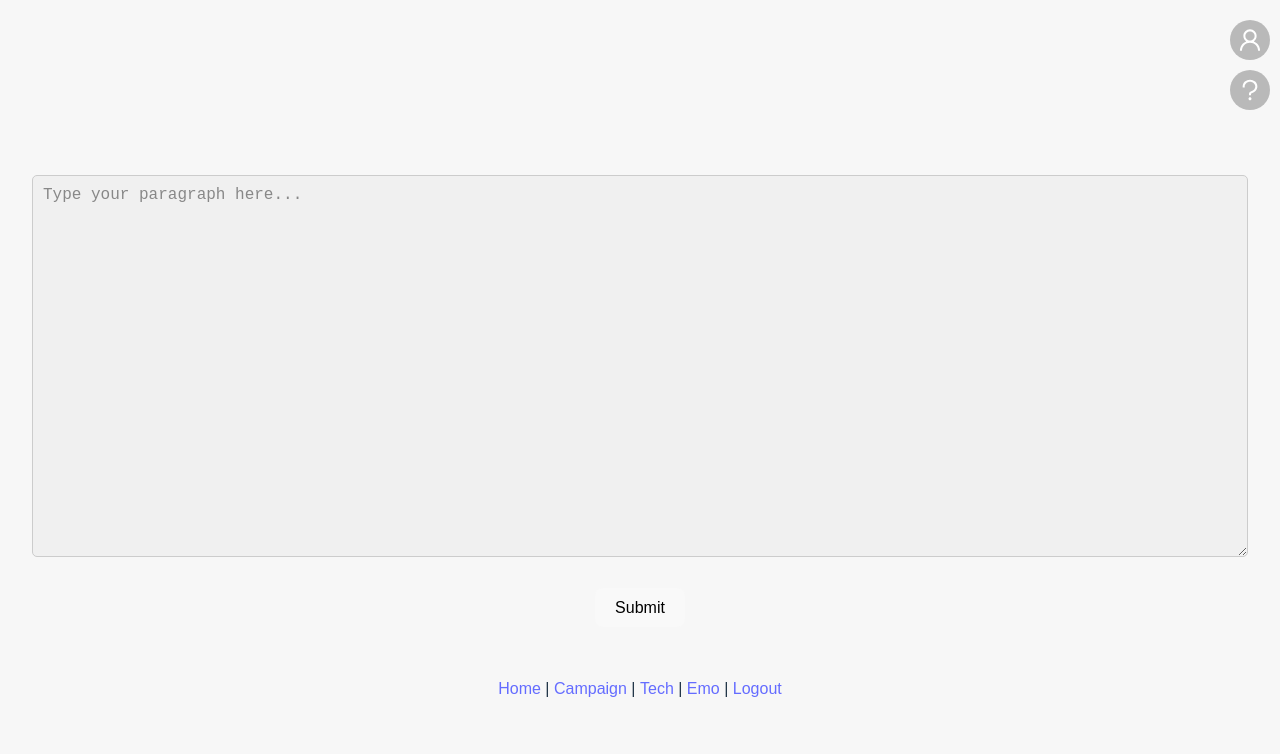
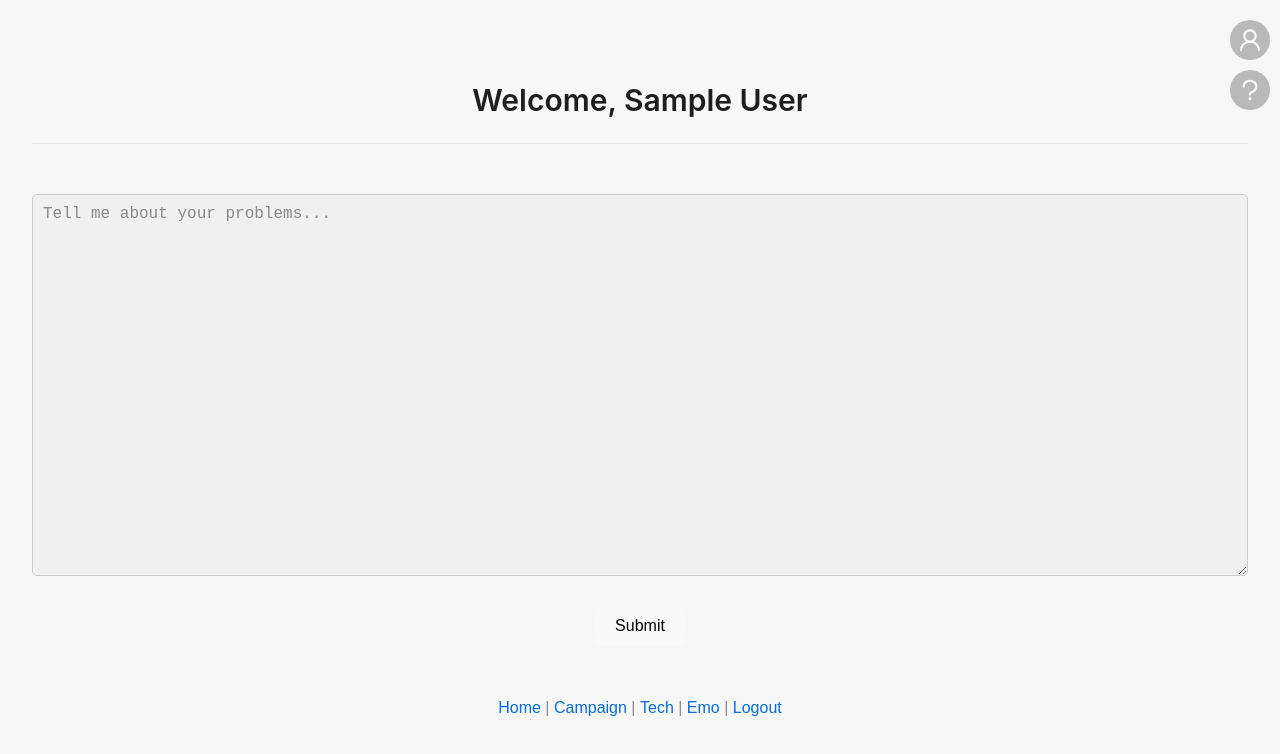
Before and after one commit to vch2128/mchackthon_2024, a React (Vite) app in the folder frontend/: page /home in a window 1280 px wide. Shown: the top 754 px of the page. Built offline with nearby package versions, Linux system fonts and the light colour scheme; no server answers; sample sign-in values are in the browser's storage.

Commit message:
adjust UI

```diff
--- a/frontend/src/App.tsx
+++ b/frontend/src/App.tsx
@@ -53,16 +53,17 @@ function App() {
       <PageRouter />
       {isAuthenticated && (
         <>
-          <nav>
-            <Link to="/home">Home</Link> |{' '}
-            <Link to="/campaign">Campaign</Link> |{' '}
-            <Link to="/tech">Tech</Link> |{' '}
-            <Link to="/emo">Emo</Link> |{' '}
+          <nav style={{ color: '#8c8c8c' }}>
+            <Link to="/home" style={{ color: '#096dd9' }}>Home</Link> |{' '}
+            <Link to="/campaign" style={{ color: '#096dd9' }}>Campaign</Link> |{' '}
+            <Link to="/tech" style={{ color: '#096dd9' }}>Tech</Link> |{' '}
+            <Link to="/emo" style={{ color: '#096dd9' }}>Emo</Link> |{' '}
             <a
               href="/login"
               onClick={() => {
                 localStorage.removeItem('token');
               }}
+              style={{ color: '#096dd9' }}
             >
               Logout
             </a>
--- a/frontend/src/pages/Home/Home.tsx
+++ b/frontend/src/pages/Home/Home.tsx
@@ -4,8 +4,10 @@ import './Home.css'; // Import the CSS file
 import { useNavigate } from 'react-router-dom';
 import { UserContext } from '../../context/UserContext';
 // import { Button, Modal } from 'antd';
-import { Modal, Avatar, Popover, Button } from 'antd';
+import { Modal, Avatar, Popover, Typography, Divider } from 'antd';
 import { QuestionOutlined } from '@ant-design/icons';
+
+const { Title } = Typography;
 
 const Home: React.FC = () => {
   const [loadingTech, setLoadingTech] = useState(false);
@@ -314,13 +316,11 @@ const Home: React.FC = () => {
   // Function for rendering no response UI
   const renderNoResponseUI = () => (
     <div>
-      <div className="fixed-header">
-        <h1>Home Page</h1>
-      </div>
-
-      <div style={{ marginTop: '100px', marginBottom: '50px' }}>
+      <Title level={2}>Welcome,  {user?.name}</Title>
+      <Divider />
+      <div style={{ marginTop: '50px', marginBottom: '50px' }}>
         <textarea
-          placeholder="Type your paragraph here..."
+          placeholder="Tell me about your problems..."
           value={paragraph}
           onChange={(e: React.ChangeEvent<HTMLTextAreaElement>) =>
             setParagraph(e.target.value)
@@ -342,10 +342,11 @@ const Home: React.FC = () => {
   // Function for rendering response UI
   const renderResponseUI = () => (
     <div>
-      <div className="fixed-header">
-        <h1>Home Page</h1>
-      </div>
-      <div style={{ marginTop: '100px', marginBottom: '50px' }}>
+
+      <Title level={2}>Home Page</Title>
+      <Divider />
+
+      <div style={{ marginTop: '30px', marginBottom: '30px' }}>
         <div className="container">
           <div className="box box-left">
             <h2>Technical Part:</h2>
--- a/frontend/src/pages/Login/LogIn.tsx
+++ b/frontend/src/pages/Login/LogIn.tsx
@@ -4,7 +4,9 @@ import React, { useState, useContext } from 'react';
 import axios from 'axios';
 import { useNavigate, useLocation } from 'react-router-dom';
 import { UserContext } from '../../context/UserContext';
+import { Typography, Row, Col } from 'antd';
 
+const { Title } = Typography;
 const Login: React.FC = () => {
   const [username, setUsername] = useState('');
   const [password, setPassword] = useState('');
@@ -38,8 +40,11 @@ const Login: React.FC = () => {
   };
   const onpage = ( location.pathname == '/login' )
   return (<>
-    { onpage &&
-      (<form onSubmit={handleLogin}>
+    <Row justify="center" align="middle" >
+        <Title level={2}>Login</Title>
+        { onpage &&
+      (
+      <form onSubmit={handleLogin}>
       <div>
         <label>Username:</label>
         <input
@@ -56,9 +61,10 @@ const Login: React.FC = () => {
           onChange={(e) => setPassword(e.target.value)}
         />
       </div>
-      <button type="submit">submit</button>
-    </form>)
-    }
+          <button type="submit">submit</button>
+        </form>)
+      }
+    </Row>
   </>);
 };
 
--- a/frontend/src/pages/Tech/TechBoard.tsx
+++ b/frontend/src/pages/Tech/TechBoard.tsx
@@ -45,7 +45,7 @@ const TechBoard: React.FC<TechBoardProps> = ({ isSearching, searchQuery }) => {
   }, [isSearching, searchQuery])
 
   return (
-    <div >
+    <div style={{ marginBottom: '20px' }}>
         {<PostWithTabs allposts={posts} myposts={senderPosts} />}
     </div>
   )
```
Also changed, not shown: frontend/src/pages/Tech/components/CommentList.tsx (line endings or trailing spaces).
